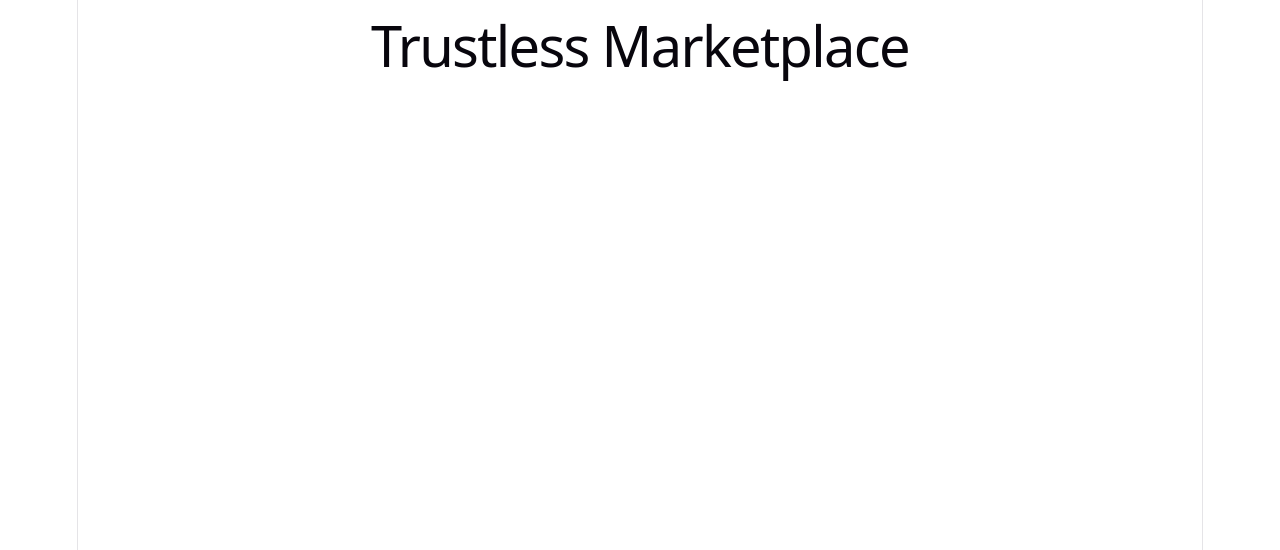
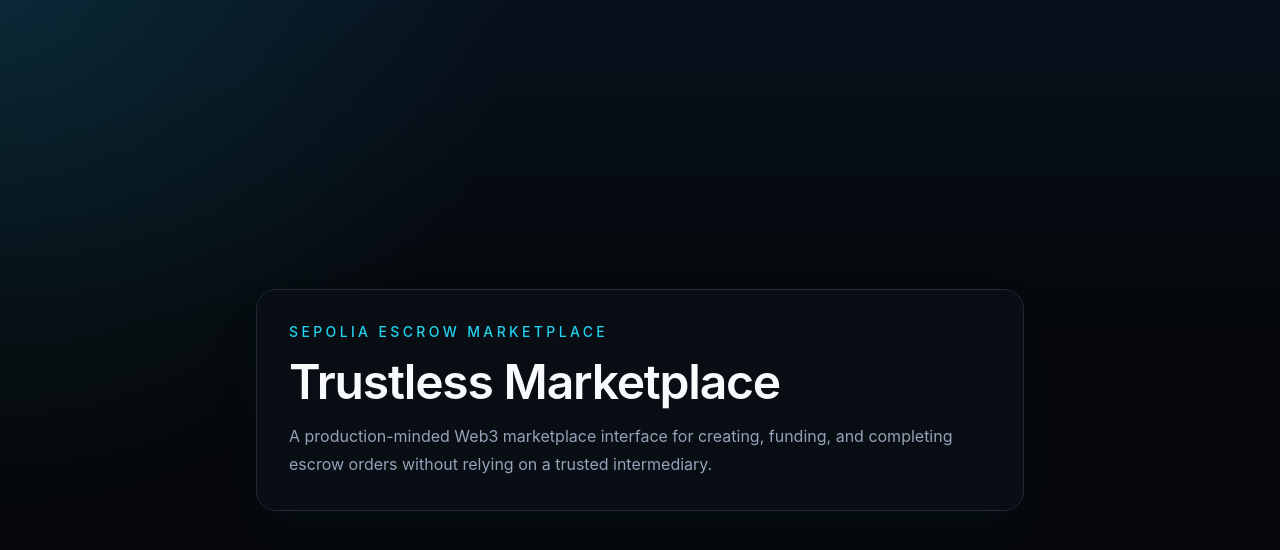
Before and after one commit to andrei-iarovoi/trustless-marketplace, a React (Vite) app in the folder frontend/: page / in a window 1280 px wide. Shown: the top 550 px of the page. Built offline with nearby package versions, Linux system fonts and the light colour scheme.

Commit message:
feat(frontend): configure Tailwind CSS

```diff
--- a/frontend/src/App.tsx
+++ b/frontend/src/App.tsx
@@ -1,5 +1,20 @@
 function App() {
-  return <h1>Trustless Marketplace</h1>
+  return (
+    <main className="flex min-h-screen items-center justify-center px-6 py-16">
+      <section className="w-full max-w-3xl rounded-card border border-border bg-card/80 p-8 shadow-2xl shadow-cyan-950/20 backdrop-blur">
+        <p className="text-sm font-medium uppercase tracking-[0.24em] text-primary">
+          Sepolia escrow marketplace
+        </p>
+        <h1 className="mt-4 text-4xl font-semibold tracking-tight text-foreground sm:text-5xl">
+          Trustless Marketplace
+        </h1>
+        <p className="mt-4 max-w-2xl text-base leading-7 text-muted">
+          A production-minded Web3 marketplace interface for creating, funding, and completing
+          escrow orders without relying on a trusted intermediary.
+        </p>
+      </section>
+    </main>
+  )
 }
 
 export default App
--- a/frontend/src/index.css
+++ b/frontend/src/index.css
@@ -1,111 +1,73 @@
+@import 'tailwindcss';
+
 :root {
-  --text: #6b6375;
-  --text-h: #08060d;
-  --bg: #fff;
-  --border: #e5e4e7;
-  --code-bg: #f4f3ec;
-  --accent: #aa3bff;
-  --accent-bg: rgba(170, 59, 255, 0.1);
-  --accent-border: rgba(170, 59, 255, 0.5);
-  --social-bg: rgba(244, 243, 236, 0.5);
-  --shadow:
-    rgba(0, 0, 0, 0.1) 0 10px 15px -3px, rgba(0, 0, 0, 0.05) 0 4px 6px -2px;
-
-  --sans: system-ui, 'Segoe UI', Roboto, sans-serif;
-  --heading: system-ui, 'Segoe UI', Roboto, sans-serif;
-  --mono: ui-monospace, Consolas, monospace;
-
-  font: 18px/145% var(--sans);
-  letter-spacing: 0.18px;
-  color-scheme: light dark;
-  color: var(--text);
-  background: var(--bg);
+  color-scheme: dark;
+  font-family:
+    Inter, ui-sans-serif, system-ui, -apple-system, BlinkMacSystemFont, 'Segoe UI', sans-serif;
   font-synthesis: none;
   text-rendering: optimizeLegibility;
   -webkit-font-smoothing: antialiased;
   -moz-osx-font-smoothing: grayscale;
 
-  @media (max-width: 1024px) {
-    font-size: 16px;
-  }
+  --background: #05070a;
+  --foreground: #f8fafc;
+  --muted: #94a3b8;
+  --muted-foreground: #64748b;
+  --card: #0b1017;
+  --card-foreground: #f8fafc;
+  --border: #1e293b;
+  --primary: #22d3ee;
+  --primary-foreground: #042f3a;
+  --ring: #67e8f9;
 }
 
-@media (prefers-color-scheme: dark) {
-  :root {
-    --text: #9ca3af;
-    --text-h: #f3f4f6;
-    --bg: #16171d;
-    --border: #2e303a;
-    --code-bg: #1f2028;
-    --accent: #c084fc;
-    --accent-bg: rgba(192, 132, 252, 0.15);
-    --accent-border: rgba(192, 132, 252, 0.5);
-    --social-bg: rgba(47, 48, 58, 0.5);
-    --shadow:
-      rgba(0, 0, 0, 0.4) 0 10px 15px -3px, rgba(0, 0, 0, 0.25) 0 4px 6px -2px;
+@theme {
+  --font-sans:
+    Inter, ui-sans-serif, system-ui, -apple-system, BlinkMacSystemFont, 'Segoe UI', sans-serif;
+
+  --color-background: var(--background);
+  --color-foreground: var(--foreground);
+  --color-muted: var(--muted);
+  --color-muted-foreground: var(--muted-foreground);
+  --color-card: var(--card);
+  --color-card-foreground: var(--card-foreground);
+  --color-border: var(--border);
+  --color-primary: var(--primary);
+  --color-primary-foreground: var(--primary-foreground);
+  --color-ring: var(--ring);
+
+  --radius-card: 1.25rem;
+  --radius-control: 0.75rem;
 }
 
-  #social .button-icon {
-    filter: invert(1) brightness(2);
-  }
-}
-
-#root {
-  width: 1126px;
-  max-width: 100%;
-  margin: 0 auto;
-  text-align: center;
-  border-inline: 1px solid var(--border);
-  min-height: 100svh;
-  display: flex;
-  flex-direction: column;
+@layer base {
+  * {
     box-sizing: border-box;
   }
 
-body {
-  margin: 0;
+  html {
+    background: var(--background);
   }
 
-h1,
-h2 {
-  font-family: var(--heading);
-  font-weight: 500;
-  color: var(--text-h);
+  body {
+    min-width: 320px;
+    min-height: 100vh;
+    margin: 0;
+    color: var(--foreground);
+    background:
+      radial-gradient(circle at top left, rgb(34 211 238 / 12%), transparent 32rem),
+      linear-gradient(180deg, #07111d 0%, var(--background) 42%);
   }
 
-h1 {
-  font-size: 56px;
-  letter-spacing: -1.68px;
-  margin: 32px 0;
-  @media (max-width: 1024px) {
-    font-size: 36px;
-    margin: 20px 0;
+  button,
+  input,
+  textarea,
+  select {
+    font: inherit;
+  }
+
+  a {
+    color: inherit;
+    text-decoration: none;
   }
 }
-h2 {
-  font-size: 24px;
-  line-height: 118%;
-  letter-spacing: -0.24px;
-  margin: 0 0 8px;
-  @media (max-width: 1024px) {
-    font-size: 20px;
-  }
-}
-p {
-  margin: 0;
-}
-
-code,
-.counter {
-  font-family: var(--mono);
-  display: inline-flex;
-  border-radius: 4px;
-  color: var(--text-h);
-}
-
-code {
-  font-size: 15px;
-  line-height: 135%;
-  padding: 4px 8px;
-  background: var(--code-bg);
-}
--- a/frontend/vite.config.ts
+++ b/frontend/vite.config.ts
@@ -1,8 +1,9 @@
 import { defineConfig } from 'vite'
 import react from '@vitejs/plugin-react'
+import tailwindcss from '@tailwindcss/vite'
 import tsconfigPaths from 'vite-tsconfig-paths'
 
 // https://vite.dev/config/
 export default defineConfig({
-  plugins: [react(), tsconfigPaths()],
+  plugins: [react(), tailwindcss(), tsconfigPaths()],
 })
```
Also changed, not shown: frontend/src/App.css (deleted, +0 -184 lines). Lines whose indentation alone changed are shown as unchanged.
